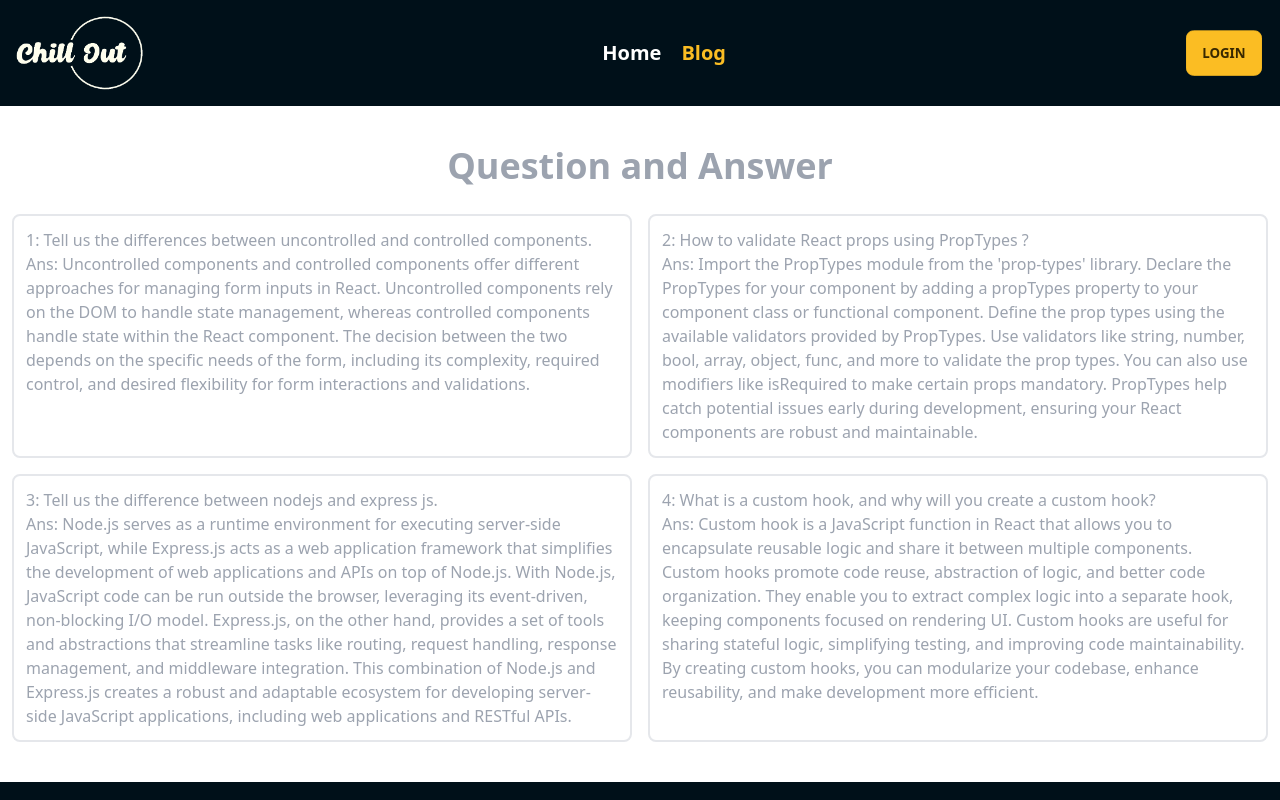
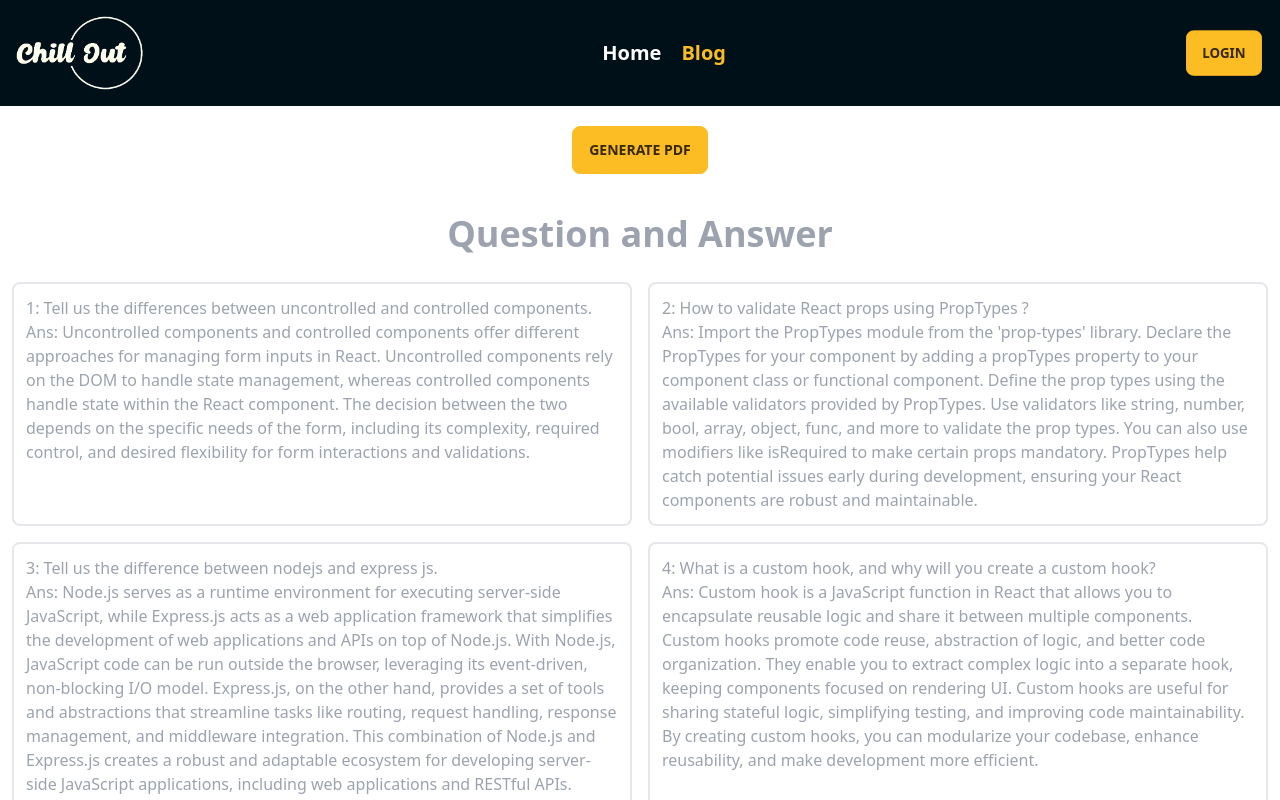
Before and after one commit to Shahadat-Git/chill-out-client, a React (Vite) app: page /blog in a window 1280 px wide. Shown: the top 800 px of the page. Built offline with nearby package versions, Linux system fonts and the light colour scheme; no server answers.

Commit message:
pdf generate system added

```diff
--- a/package.json
+++ b/package.json
@@ -12,6 +12,8 @@
   "dependencies": {
     "daisyui": "^2.51.6",
     "firebase": "^9.22.1",
+    "html2canvas": "^1.4.1",
+    "jspdf": "^2.5.1",
     "localforage": "^1.10.0",
     "match-sorter": "^6.3.1",
     "react": "^18.2.0",
--- a/src/pages/Blog/Blog.jsx
+++ b/src/pages/Blog/Blog.jsx
@@ -1,9 +1,29 @@
-import React from 'react';
+import jsPDF from 'jspdf';
+import React, { useRef } from 'react';
+import html2canvas from 'html2canvas';
 
 const Blog = () => {
+    const questionRef = useRef();
+
+    const handlePdf = () => {
+        const capture = questionRef.current;
+        html2canvas(capture)
+            .then((canvas) => {
+                const imgData = canvas.toDataURL('image/png');
+                const pdf = new jsPDF('l','mm',[297, 210]);
+                const componentWidth = pdf.internal.pageSize.getWidth();
+                const componentHeight = pdf.internal.pageSize.getHeight();
+                pdf.addImage(imgData, 'PNG', 0, 0, componentWidth, componentHeight);
+                pdf.save("Questions.pdf");
+            })
+            ;
+    }
     return (
         <div>
-            <div className='container mx-auto my-10'>
+            <div className='flex justify-center mt-5'>
+            <button className='btn btn-warning ' onClick={handlePdf}>Generate PDF</button>
+            </div>
+            <div ref={questionRef} className='container mx-auto my-10'>
                 <h2 className='text-4xl font-semibold text-gray-400 my-7 text-center'>Question and Answer</h2>
                 <div className='grid lg:grid-cols-2 gap-4 text-gray-400 text-start font-medium mx-3'>
                     <div className='p-3 rounded-lg border-2 hover:border-warning transition-colors duration-1000 hover:text-gray-500'>
```
Also changed, not shown: 1 other file (tests, documents, lock files or other folders).
